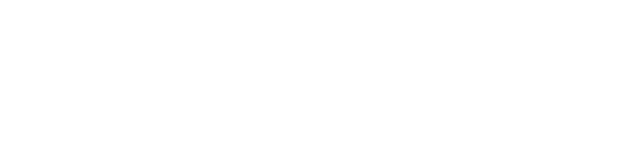
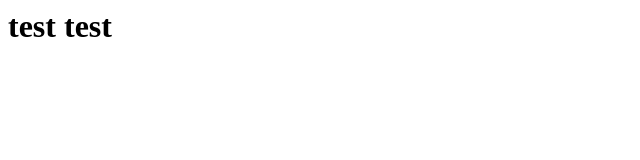
Before and after one commit to phpclass/test-git, a plain HTML site: page index.html in a window 1280 px wide. Shown: the whole page, without its empty margins (0-640 px from the left). Drawn offline with Linux system fonts and the light colour scheme.

Commit message:
add test

```diff
--- a/index.html
+++ b/index.html
@@ -6,7 +6,7 @@
 </head>
 
 <body>
-<h1></h1>
+<h1>test test</h1>
 
 
 </body>
```
